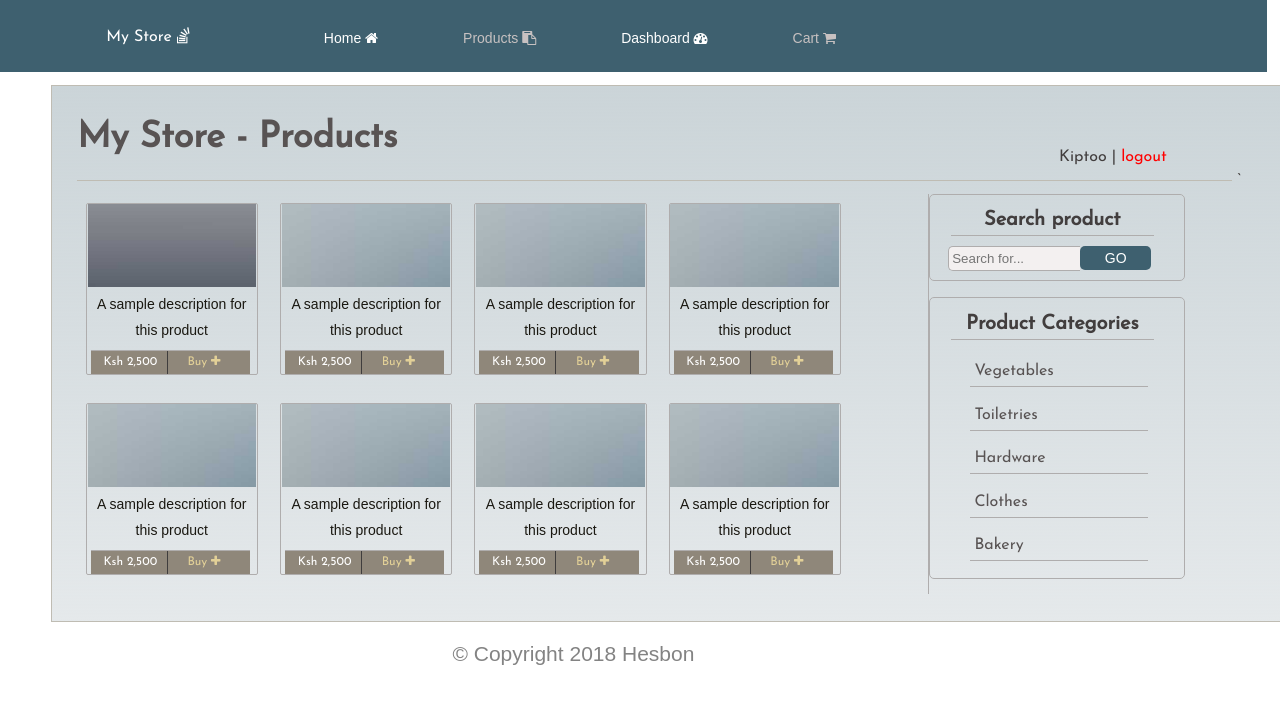
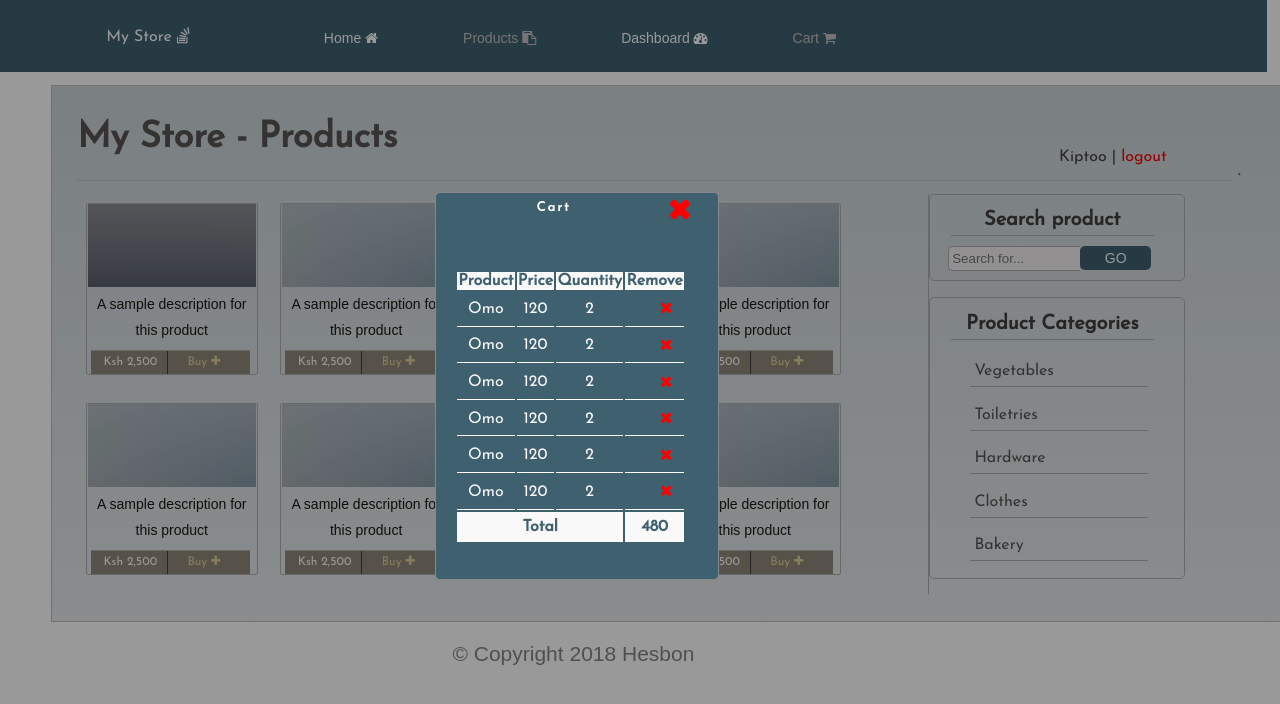
Before and after one commit to Hesbon5600/Store-manager, a plain HTML site: page products.html in a window 1280 px wide. Both pictures are taken after a click on the link "Cart". Drawn offline with Linux system fonts and the light colour scheme.

Commit message:
[Feature #161142765] Add a view cart modal

```diff
--- a/products.html
+++ b/products.html
@@ -20,7 +20,7 @@
                 <li><a href="dashboard.html" title="home">Home <i class="fa fa-home"></i></a></li>
                 <li class="current"><a href="products.html" title="products">Products <i class="fa fa-clipboard"></i></a></li>
                 <li><a href="dashboard.html" title="dashboard">Dashboard <i class="fa fa-dashboard"></i></a></li>
-                <li><a href="#" title="">Cart <i class="fa fa-shopping-cart"></i></a></li>
+                <li onclick="displayCart()"><a href="#" title="">Cart <i class="fa fa-shopping-cart"></i></a></li>
             </ul>
             </nav>
         </header> <!-- /header -->
@@ -58,9 +58,9 @@
                 </div>
             </div>
             <!-- Main Content for the products
-            <button id="buy" type="submit">Modal</button> -->
+            <button  type="submit">Modal</button> -->
         `   <div class="main-content products">
-            <!-- Modal -->
+            <!-- Add to cart Modal -->
                 <div  id="product-modal" >
                     <div class="single-product" id="modal-product">
                         <div id="M-top">
@@ -83,7 +83,76 @@
                         </div>
                     </div>
                 </div>
-            <!-- /Modal -->
+            <!-- /Add to cart Modal -->
+
+            <!-- Cart Modal -->
+                <div  id="cart-modal" class="cart" >
+                    <div class="cart-product" id="cart-products">
+                        <div id="M-top">
+                         <h6>Cart   <i class="close close-cart fa fa-times"></i></h6>
+
+                        </div>
+                        <div class="cart-content">
+                            <table>
+                                <thead>
+                                    <tr>
+                                        <th>Product</th>
+                                        <th>Price</th>
+                                        <th>Quantity</th>
+                                        <th>Remove</th>
+                                    </tr>
+                                </thead>
+                                <tbody>
+                                    <tr>
+
+                                        <td>Omo</td>
+                                        <td>120</td>
+                                        <td>2</td>
+                                        <td><a href="" title=""><i class="fa fa-times"></i></a></td>
+                                    </tr>
+                                    <tr>
+                                        <td>Omo</td>
+                                        <td>120</td>
+                                        <td>2</td>
+                                        <td><a href="" title=""><i class="fa fa-times"></i></a></td>
+                                    </tr>
+                                    <tr>
+                                        <td>Omo</td>
+                                        <td>120</td>
+                                        <td>2</td>
+                                        <td><a href="" title=""><i class="fa fa-times"></i></a></td>
+                                    </tr>
+                                    <tr>
+                                        <td>Omo</td>
+                                        <td>120</td>
+                                        <td>2</td>
+                                        <td><a href="" title=""><i class="fa fa-times"></i></a></td>
+                                    </tr>
+                                    <tr>
+                                        <td>Omo</td>
+                                        <td>120</td>
+                                        <td>2</td>
+                                        <td><a href="" title=""><i class="fa fa-times"></i></a></td>
+                                    </tr>
+                                    <tr>
+                                        <td>Omo</td>
+                                        <td>120</td>
+                                        <td>2</td>
+                                        <td><a href="" title=""><i class="fa fa-times"></i></a></td>
+                                    </tr>
+                                </tbody>
+                                <thead>
+                                    <tr>
+                                        <th colspan="3">Total</th>
+                                        <th>480</th>
+                                    </tr>
+
+                                </thead>
+                            </table>
+                        </div>
+                    </div>
+                </div>
+            <!-- /Cart Modal -->
                 <div onclick="displayModal()" class="single-product" >
                     <div>
                         <a  href="#" title=""><img  src="images/img_8.jpg" alt="Product1"></a>
@@ -105,7 +174,7 @@
                     </div>
                     <div class="product-footer">
                         <a href="" title=""><span class="first">Ksh 2,500</span></a>
-                        <span id="buy"  class="last"><a  href="#" title="">Buy <i class="fa fa-plus"></i></a></span>
+                        <span   class="last"><a  href="#" title="">Buy <i class="fa fa-plus"></i></a></span>
                     </div>
                 </div>
                 <div onclick="displayModal()" class="single-product">
--- a/static/js/modal.js
+++ b/static/js/modal.js
@@ -1,25 +1,34 @@
 // Get the modal
-let modal = document.getElementById('product-modal');
+let add_modal = document.getElementById('product-modal');
 
-// Get the button that opens the modal
-let btn = document.getElementById("buy");
+let cart_modal = document.getElementById('cart-modal');
 
 // Get the <span> element that closes the modal
 let span = document.getElementsByClassName("close")[0];
 
+let span2 = document.getElementsByClassName("close-cart")[0];
+
 // When the user clicks the product, open the modal
 function displayModal() {
-    modal.style.display = "block";
+    add_modal.style.display = "block";
+}
+function displayCart(){
+    cart_modal.style.display = "block";
+}
+// When the user clicks on <span> (x), close the modal
+span.onclick = function() {
+    add_modal.style.display = "none";
 }
 
-// When the user clicks on <span> (x), close the modal
-span.onclick = function() {
-    modal.style.display = "none";
+span2.onclick = function() {
+    cart_modal.style.display = "none";
 }
-
 // When the user clicks anywhere outside of the modal, close it
 window.onclick = function(event) {
-    if (event.target == modal) {
-        modal.style.display = "none";
+    if (event.target == add_modal) {
+        add_modal.style.display = "none";
+    }
+    if (event.target == cart_modal) {
+        cart_modal.style.display = "none";
     }
 }
--- a/static/style.css
+++ b/static/style.css
@@ -462,8 +462,8 @@ input[type="button"].button-primary:focus {
  * Modal Styles
  *===========================================*/
 
- #product-modal{
-  display: none;
+ #product-modal, #cart-modal.cart{
+    display: none;
     position: fixed;
     z-index: 1;
     left: 0;
@@ -474,7 +474,8 @@ input[type="button"].button-primary:focus {
     background-color: rgb(0,0,0);
     background-color: rgba(0,0,0,0.4);
 }
-.single-product#modal-product{
+
+.single-product#modal-product, .cart-product#cart-products{
   background-color: #3E606F;
     margin: 15% auto;
     padding: 0 1% 2% 1%;
@@ -485,6 +486,7 @@ input[type="button"].button-primary:focus {
     left: 34%;
     border-radius: 5px;
   }
+
   .single-product#modal-product #M-top{
     height:15%;
     width: 99%;
@@ -530,6 +532,61 @@ input[type="button"].button-primary:focus {
     color: black;
     text-decoration: none;
     cursor: pointer;
+}
+.cart-product#cart-products{
+  top: 0;
+}
+.cart-product#cart-products div{
+  width: 95%;
+  height: 90%;
+  margin: 8% 0;
+}
+.cart-product#cart-products #M-top{
+  height: 20%;
+  margin: 1% 1%;
+}
+.cart-product#cart-products #M-top h6{
+  margin: 0;
+  color: #ffff;
+  text-align: right;
+}
+.cart-product#cart-products #M-top h6 i{
+  float: right;
+  margin-right:1%;
+  width: 10%;
+  padding-left: 30%;
+}
+
+.cart-product#cart-products .cart-content{
+  height: 80%;
+  border-radius: 5%;
+  margin-top: 0;
+}
+.cart-product#cart-products table{
+  width: 95%;
+  border-radius: 2%;
+  margin-left: 2.5%;
+  height: 95%;
+  color: #F9F9F9;
+  text-align: center;
+}
+.cart-product#cart-products table thead tr th{
+  background-color: #F9F9F9;
+  color: #3E606F;
+}
+.cart-product#cart-products table tbody tr td{
+  border-bottom: 1px solid rgb(255, 255, 255);
+
+}
+.cart-product#cart-products table tbody tr td:first-child{
+  border-left: none;
+}
+.cart-product#cart-products table tbody tr td a{
+  color: red;
+  padding-left: 40%;
+}
+.cart-product#cart-products table tbody tr td a:hover{
+  color: #1a1811;
 }
 /*===========================================
  * Sidebar Styles
```
